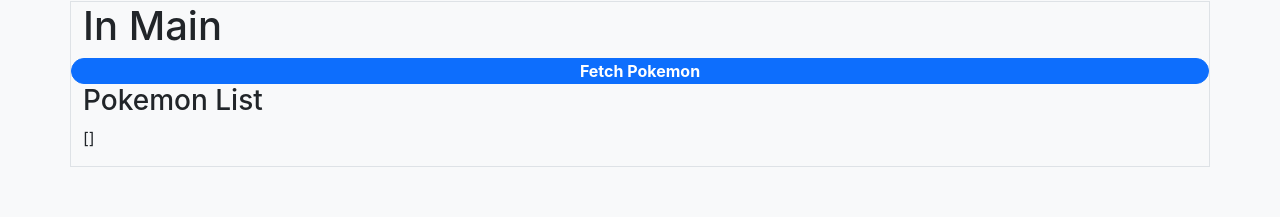
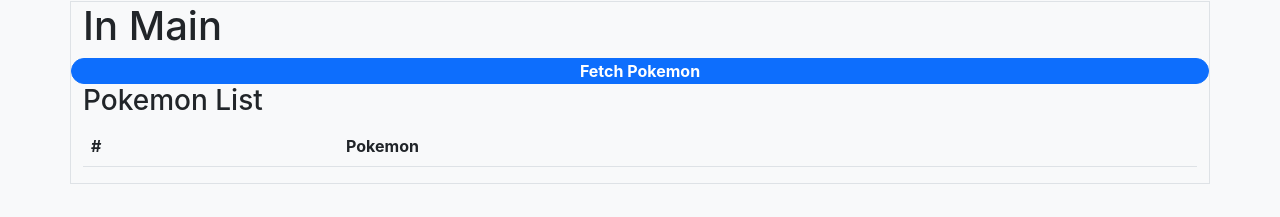
Before and after one commit to vircabading/Coding_Dojo_MERN_Stack_React_API_Fetch_Pokemon_API, a React (Create React App) app: page / in a window 1280 px wide. Shown: the part 85-302 px from the top of the page. Built offline with nearby package versions, Linux system fonts and the light colour scheme.

Commit message:
display the pokemon in a list

```diff
--- a/src/components/GetPokemon.jsx
+++ b/src/components/GetPokemon.jsx
@@ -30,7 +30,23 @@
                 </button>
             </form>
             <h3>Pokemon List</h3>
-            <p>{JSON.stringify(pokemonList)}</p>
+
+            <table className='table'>
+                <thead className="thead-dark">
+                    <tr>
+                        <th scope="col">#</th>
+                        <th scope="col">Pokemon</th>
+                    </tr>
+                    {
+                        pokemonList.map( (pokemon, idx) => {
+                            return <tr key={ idx }>
+                                <th scope="row">{ idx+1 }</th>
+                                <td>{ pokemon.name }</td>
+                            </tr>
+                        } )
+                    }
+                </thead>
+            </table>
         </div>
     )
 }
```
